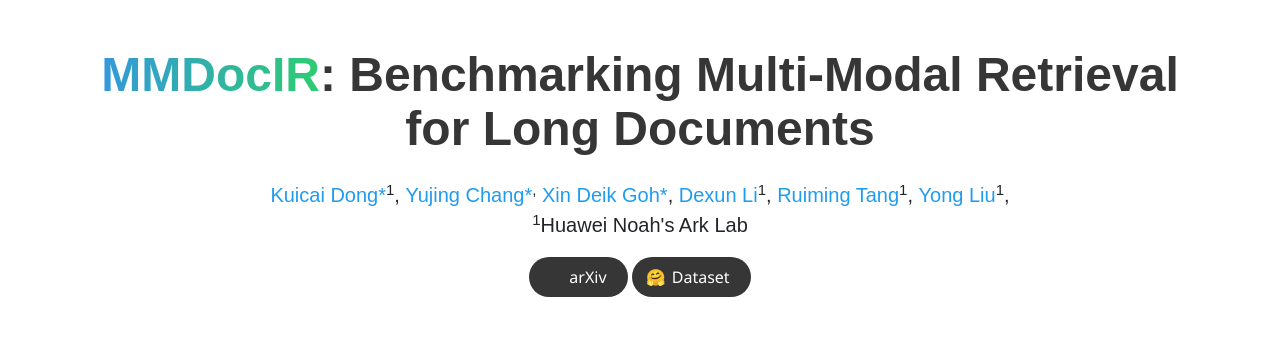
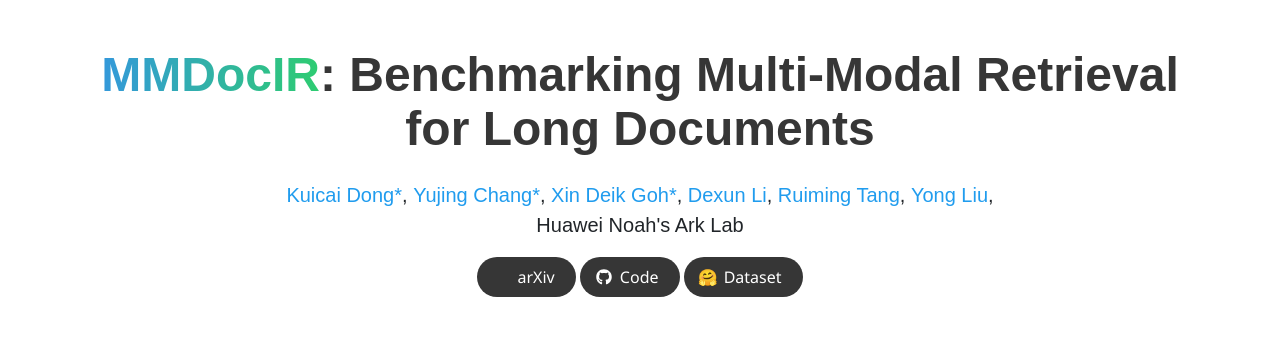
Before and after one commit to MMDocRAG/MMDocIR, a plain HTML site: page index.html in a window 1280 px wide. Shown: the top 347 px of the page. Drawn offline with nearby package versions, Linux system fonts and the light colour scheme; some icons are missing; a web font is replaced by a local one.

Commit message:
commit readme

```diff
--- a/index.html
+++ b/index.html
@@ -130,16 +130,16 @@
           <h1 class="title is-1 publication-title"> <span class="rainbow-text">MMDocIR</span>: Benchmarking Multi-Modal Retrieval for Long Documents
           </h1>
           <div class="is-size-5 publication-authors">
-            <span class="author-block"> <a href="">Kuicai Dong*</a><sup>1</sup>,</span>
-            <span class="author-block"> <a href="">Yujing Chang*</a><sup></sup><sup>,</span>
-            <span class="author-block"> <a href="">Xin Deik Goh*</a><sup></sup>,</span>
-            <span class="author-block"> <a href="">Dexun Li</a><sup>1</sup>,</span>
-            <span class="author-block"> <a href="">Ruiming Tang</a><sup>1</sup>,</span>
-            <span class="author-block"> <a href="">Yong Liu</a><sup>1</sup>,</span>
+            <span class="author-block"> <a href="">Kuicai Dong*</a>,</span>
+            <span class="author-block"> <a href="">Yujing Chang*</a>,</span>
+            <span class="author-block"> <a href="">Xin Deik Goh*</a>,</span>
+            <span class="author-block"> <a href="">Dexun Li</a>,</span>
+            <span class="author-block"> <a href="">Ruiming Tang</a>,</span>
+            <span class="author-block"> <a href="">Yong Liu</a>,</span>
         </div>
 
           <div class="is-size-5 publication-authors">
-              <span class="author-block"><sup>1</sup>Huawei Noah's Ark Lab</span>
+              <span class="author-block">Huawei Noah's Ark Lab</span>
 
           </div>
 		  <div class="is-size-6 publication-authors">
@@ -150,7 +150,9 @@
               <!-- PDF Link. -->
               <span class="link-block"> <a href="https://arxiv.org/abs/2501.08828"
                    class="external-link button is-normal is-rounded is-dark"> <span class="icon"> <i class="ai ai-arxiv"></i> </span> <span>arXiv</span> </a> </span>
-
+              <!-- Code Link. -->
+              <span class="link-block"> <a href="https://github.com/MMDocRAG/MMDocIR"
+                   class="external-link button is-normal is-rounded is-dark"> <span class="icon"> <i class="fab fa-github"></i> </span> <span>Code</span> </a> </span>
               <!-- HuggingFace Link. -->
               <span class="link-block"> <a href="https://huggingface.co/MMDocIR"
                    class="external-link button is-normal is-rounded is-dark"><span class="icon">🤗</span><span>Dataset</span> </a></span>
```
Also changed, not shown: static/images/top_figure1.png, 1 other file.
